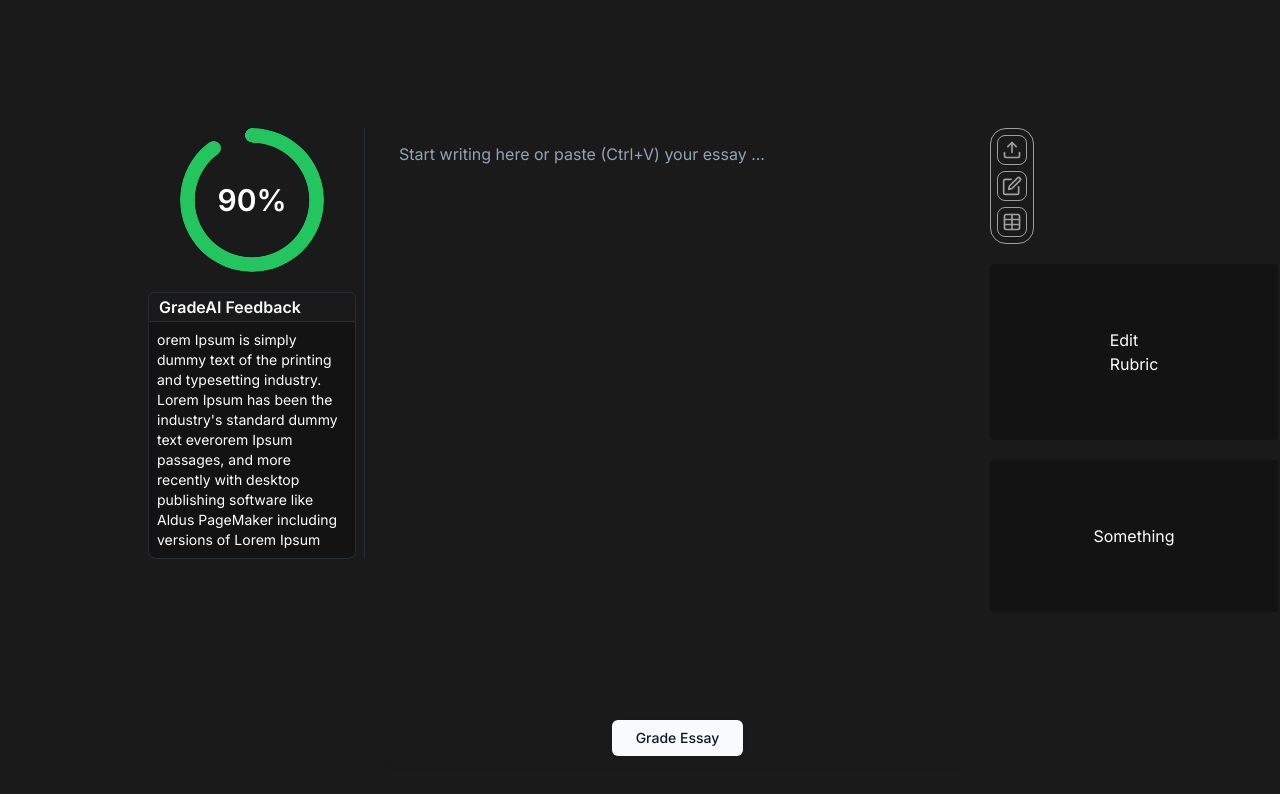
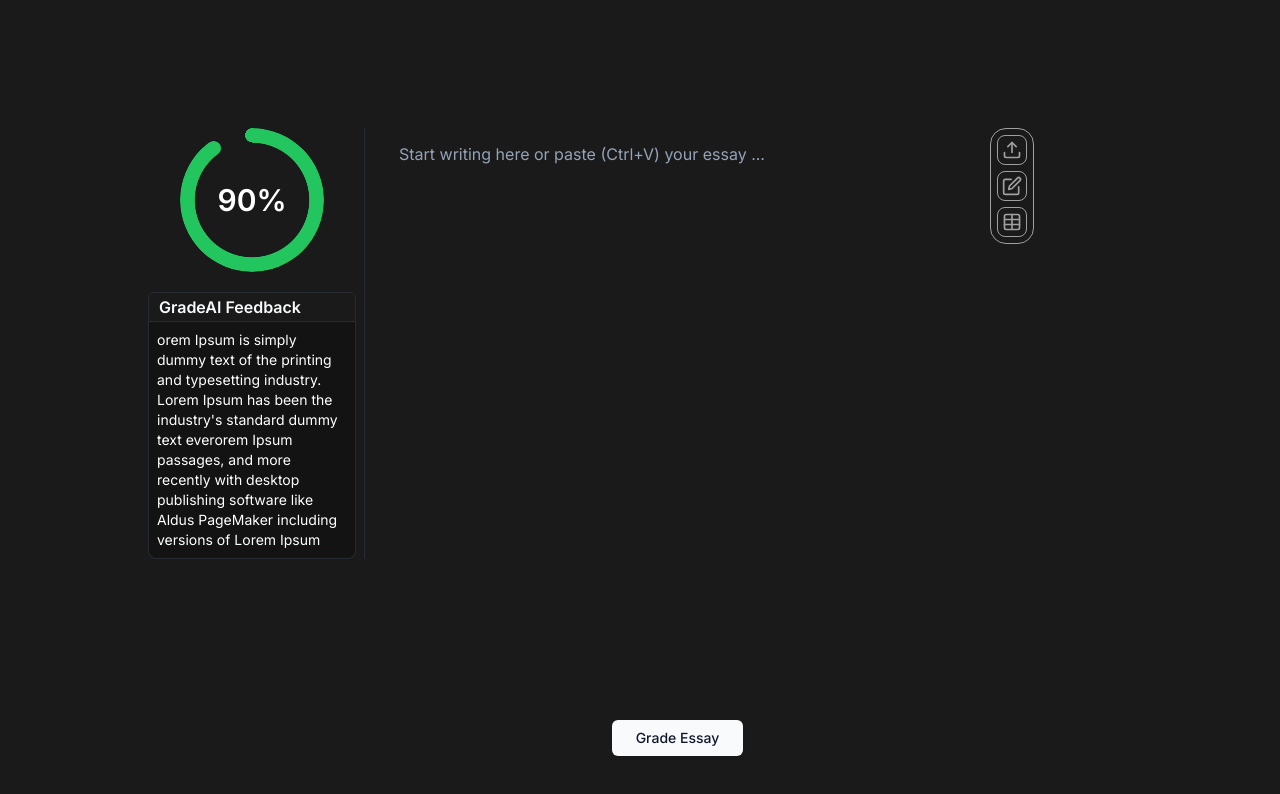
Before and after one commit to arihanv/GradeAI, a Next.js app: page /essay in a window 1280 px wide. Shown: the top 794 px of the page. Built offline with nearby package versions, Linux system fonts and the light colour scheme.

Commit message:
Delete Suggestions

```diff
--- a/components/suggestions.tsx
+++ b/components/suggestions.tsx
@@ -21,8 +21,6 @@ export default function Suggestions({}: Props) {
 
   return (
     <div className="w-full flex flex-col gap-5">
-      <div className=" bg-darkpaco w-full md:flex justify-center items-center px-36 py-16  hidden rounded-sm">Edit Rubric</div>
-      <div className=" bg-darkpaco w-full md:flex justify-center items-center px-36 py-16  hidden rounded-sm">Something</div>
     </div>
   );
 }
```
